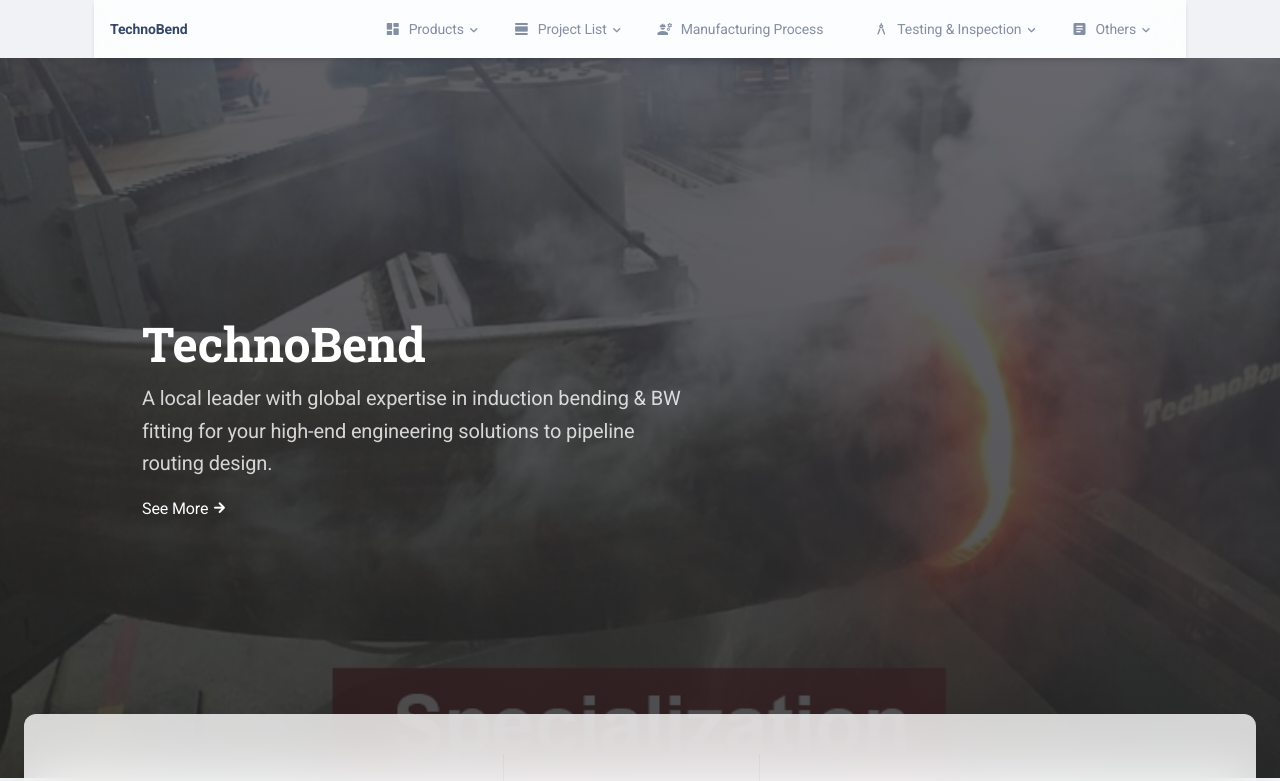
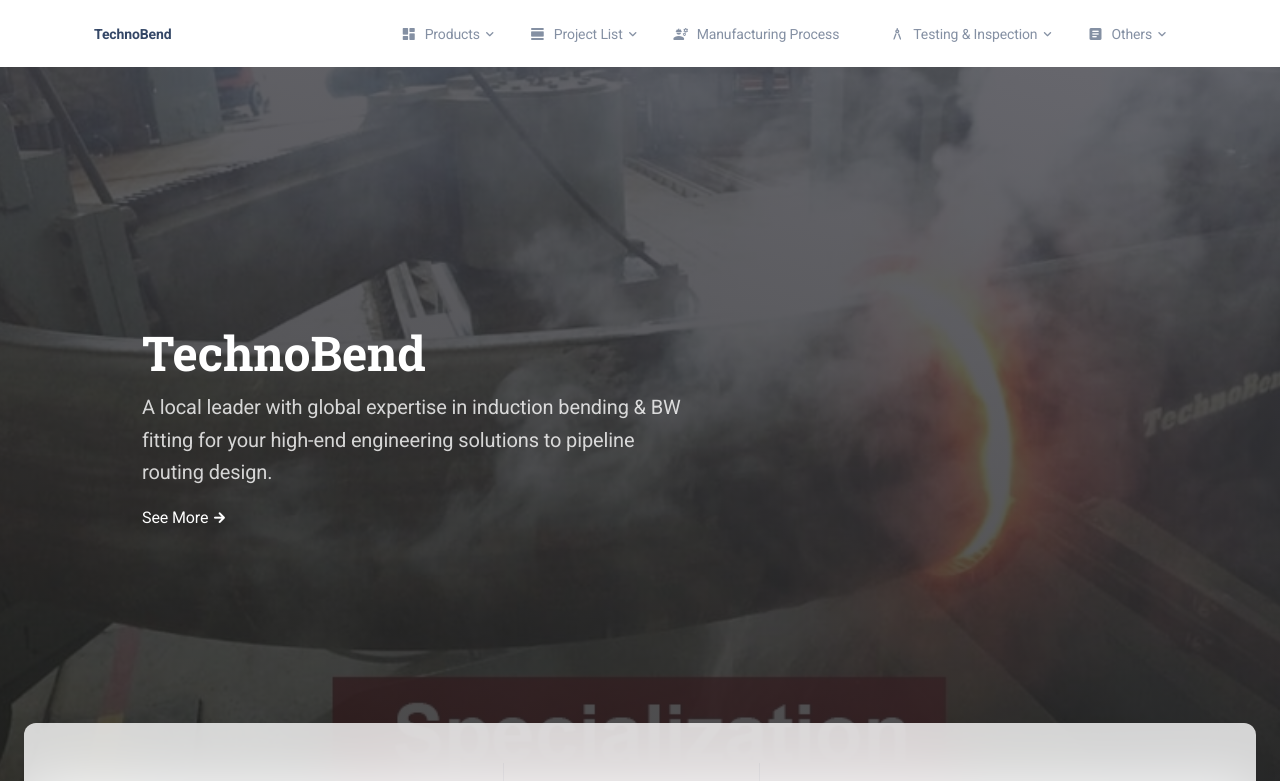
Before and after one commit to KevinIswara/technobend-fe, a React (Create React App) app: page /presentation in a window 1280 px wide. Shown: the top 781 px of the page. Built offline with nearby package versions, Linux system fonts and the light colour scheme.

Commit message:
Change nav bar and remove commented code

```diff
--- a/src/pages/Presentation/index.js
+++ b/src/pages/Presentation/index.js
@@ -12,7 +12,9 @@
 function Presentation() {
   return (
     <>
-      <DefaultNavbar routes={routes} relative sticky />
+      <MKBox bgColor="white" shadow="sm" py={0.25}>
+        <DefaultNavbar routes={routes} transparent relative />
+      </MKBox>
       <Headers />
       <Card
         sx={{
@@ -29,121 +31,6 @@
         <Information />
       </Card>
       <TypicalApplication />
-      {/* <Card
-        sx={{
-          p: 2,
-          mx: { xs: 2, lg: 3 },
-          mt: -8,
-          mb: 4,
-          backgroundColor: ({ palette: { white }, functions: { rgba } }) => rgba(white.main, 0.8),
-          backdropFilter: "saturate(200%) blur(30px)",
-          boxShadow: ({ boxShadows: { xxl } }) => xxl,
-        }}
-      >
-        <DesignBlocks />
-        <Pages />
-        <Container sx={{ mt: 6 }}>
-          <BuiltByDevelopers />
-        </Container>
-        <Container>
-          <Grid container spacing={3}>
-            <Grid item xs={12} lg={4}>
-              <FilledInfoCard
-                variant="gradient"
-                color="info"
-                icon="flag"
-                title="Getting Started"
-                description="Check the possible ways of working with our product and the necessary files for building your own project."
-                action={{
-                  type: "external",
-                  route: "https://www.creative-tim.com/learning-lab/react/overview/material-kit/",
-                  label: "Let's start",
-                }}
-              />
-            </Grid>
-            <Grid item xs={12} lg={4}>
-              <FilledInfoCard
-                color="info"
-                icon="precision_manufacturing"
-                title="Plugins"
-                description="Get inspiration and have an overview about the plugins that we used to create the Material Kit."
-                action={{
-                  type: "external",
-                  route: "https://www.creative-tim.com/learning-lab/react/overview/datepicker/",
-                  label: "Read more",
-                }}
-              />
-            </Grid>
-            <Grid item xs={12} lg={4}>
-              <FilledInfoCard
-                color="info"
-                icon="apps"
-                title="Components"
-                description="Material Kit is giving you a lot of pre-made components, that will help you to build UI's faster."
-                action={{
-                  type: "external",
-                  route: "https://www.creative-tim.com/learning-lab/react/alerts/material-kit/",
-                  label: "Read more",
-                }}
-              />
-            </Grid>
-          </Grid>
-        </Container>
-        <Testimonials />
-        <Download />
-        <MKBox pt={18} pb={6}>
-          <Container>
-            <Grid container spacing={3}>
-              <Grid item xs={12} lg={5} ml="auto" sx={{ textAlign: { xs: "center", lg: "left" } }}>
-                <MKTypography variant="h4" fontWeight="bold" mb={0.5}>
-                  Thank you for your support!
-                </MKTypography>
-                <MKTypography variant="body1" color="text">
-                  We deliver the best web products
-                </MKTypography>
-              </Grid>
-              <Grid
-                item
-                xs={12}
-                lg={5}
-                my={{ xs: 5, lg: "auto" }}
-                mr={{ xs: 0, lg: "auto" }}
-                sx={{ textAlign: { xs: "center", lg: "right" } }}
-              >
-                <MKSocialButton
-                  component="a"
-                  href="https://twitter.com/intent/tweet?text=Check%20Material%20Design%20System%20made%20by%20%40CreativeTim%20%23webdesign%20%23designsystem%20%23mui5&amp;url=https%3A%2F%2Fwww.creative-tim.com%2Fproduct%2Fmaterial-kit-react"
-                  target="_blank"
-                  color="twitter"
-                  sx={{ mr: 1 }}
-                >
-                  <i className="fab fa-twitter" />
-                  &nbsp;Tweet
-                </MKSocialButton>
-                <MKSocialButton
-                  component="a"
-                  href="https://www.facebook.com/sharer/sharer.php?u=https://www.creative-tim.com/product/material-kit-react"
-                  target="_blank"
-                  color="facebook"
-                  sx={{ mr: 1 }}
-                >
-                  <i className="fab fa-facebook" />
-                  &nbsp;Share
-                </MKSocialButton>
-                <MKSocialButton
-                  component="a"
-                  href="https://www.pinterest.com/pin/create/button/?url=https://www.creative-tim.com/product/material-kit-react"
-                  target="_blank"
-                  color="pinterest"
-                >
-                  <i className="fab fa-pinterest" />
-                  &nbsp;Pin it
-                </MKSocialButton>
-              </Grid>
-            </Grid>
-          </Container>
-        </MKBox>
-      </Card> */}
       <MKBox pt={2} mt={3}>
         <DefaultFooter content={footerRoutes} />
       </MKBox>
```
